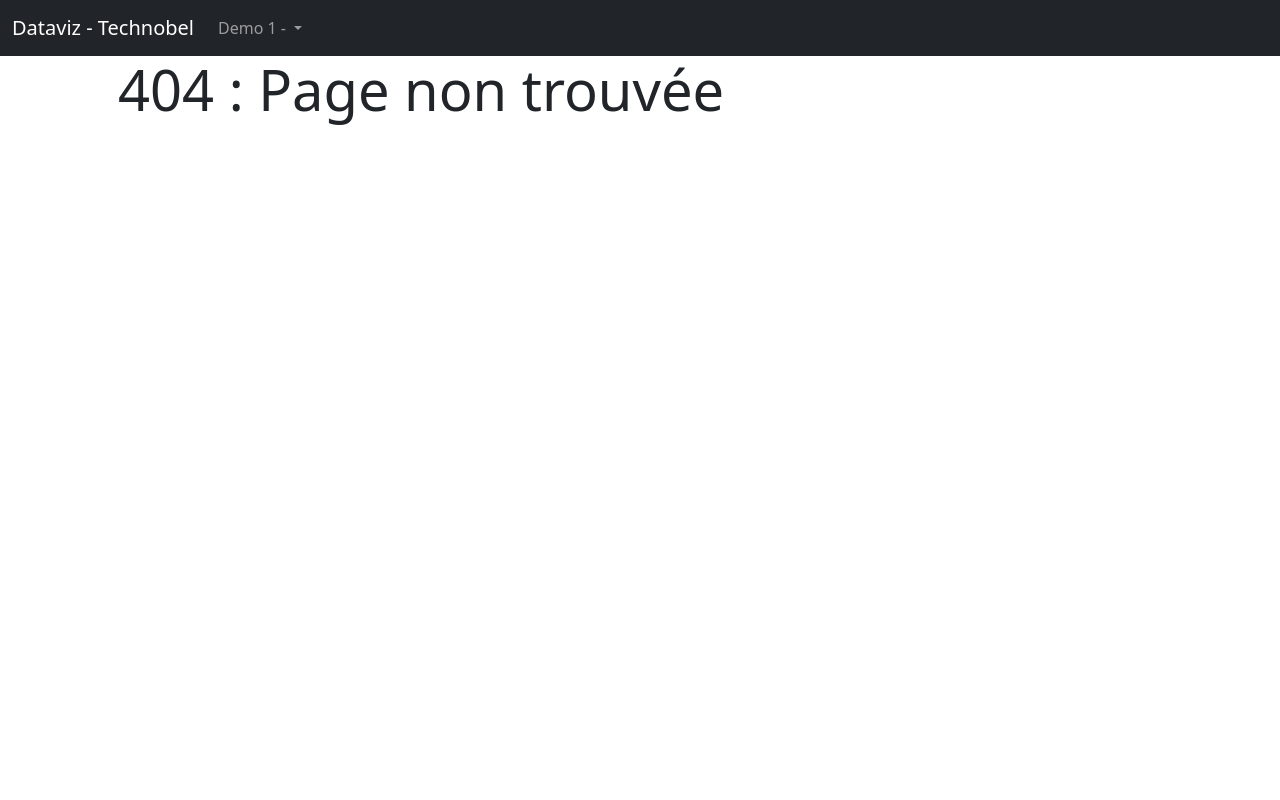
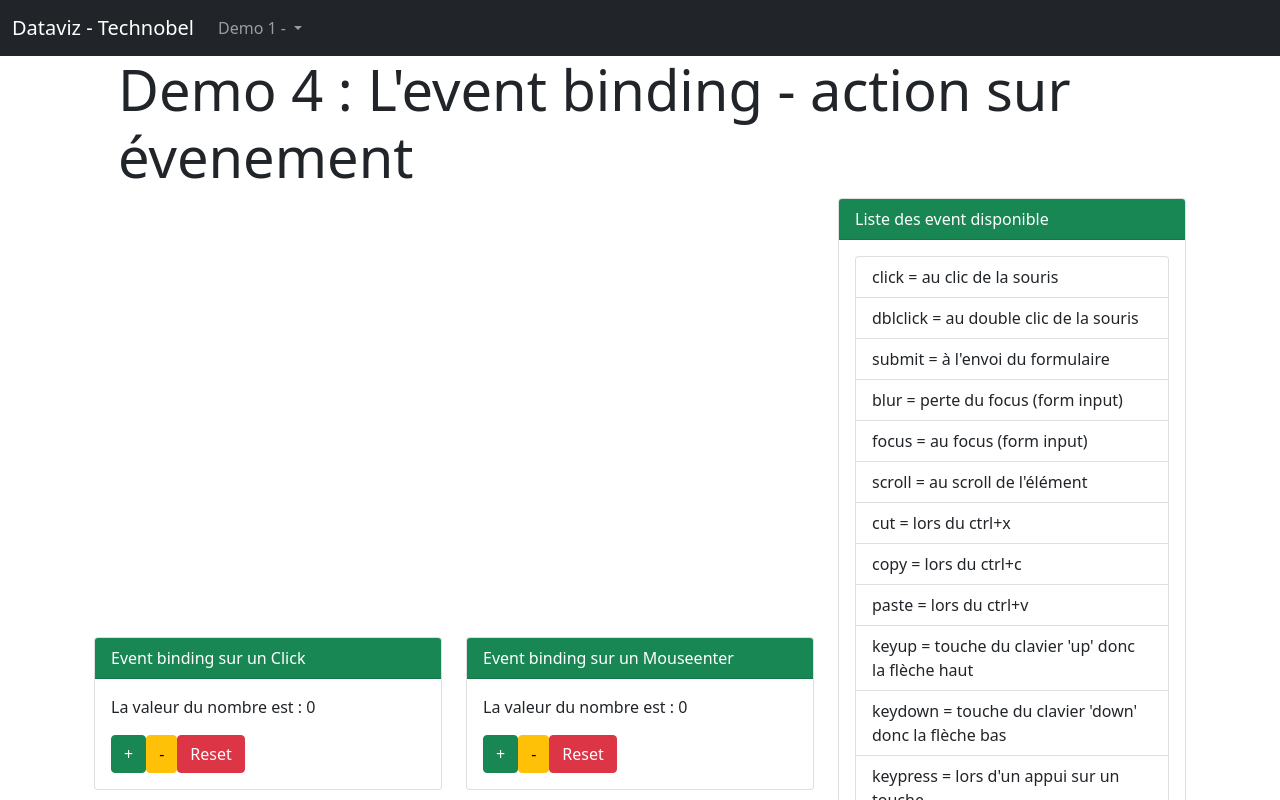
Before and after one commit to evengyl/DemoETU_Technobel_Dataviz, an Angular app: page /demo4 in a window 1280 px wide. Before the commit this address had no page. Shown: the top 800 px of the page. Built offline with nearby package versions, Linux system fonts and the light colour scheme.

Commit message:
add demo4 event binding

```diff
--- a/src/app/app-routing.module.ts
+++ b/src/app/app-routing.module.ts
@@ -3,6 +3,7 @@ import { RouterModule, Routes } from '@angular/router';
 import { Demo1Component } from './components/demo/demo1/demo1.component';
 import { Demo2Component } from './components/demo/demo2/demo2.component';
 import { Demo3Component } from './components/demo/demo3/demo3.component';
+import { Demo4Component } from './components/demo/demo4/demo4.component';
 import { ForOforComponent } from './components/shared/for-ofor/for-ofor.component';
 import { HomeComponent } from './components/shared/home/home.component';
 
@@ -11,6 +12,11 @@ const routes: Routes = [
   { path : "demo1", component : Demo1Component},
   { path : "demo2", component : Demo2Component},
   { path : "demo3", component : Demo3Component},
+  { path : "demo4", component : Demo4Component},
+
+
+
+
   { path : "**", component : ForOforComponent}
 ];
 
--- a/src/app/app.module.ts
+++ b/src/app/app.module.ts
@@ -11,6 +11,7 @@ import { Demo2Component } from './components/demo/demo2/demo2.component';
 import { Demo3Component } from './components/demo/demo3/demo3.component';
 import { ForOforComponent } from './components/shared/for-ofor/for-ofor.component';
 import { HomeComponent } from './components/shared/home/home.component';
+import { Demo4Component } from './components/demo/demo4/demo4.component';
 
 
 @NgModule({
@@ -22,6 +23,7 @@ import { HomeComponent } from './components/shared/home/home.component';
     Demo3Component,
     ForOforComponent,
     HomeComponent,
+    Demo4Component,
   ],
   imports: [
     BrowserModule,
--- /dev/null
+++ b/src/app/components/demo/demo4/demo4.component.html
@@ -0,0 +1,76 @@
+<div class="container-fluid">
+	<div class="row">
+		<div class="col">
+			<div class="jumbotron jumbotron-fluid">
+				<div class="container">
+					<h1 class="display-4">Demo 4 : L'event binding - action sur évenement</h1>
+				</div>
+			</div>
+		</div>
+	</div>
+</div>
+
+<div class="container-fluid">
+    <div class="row">
+
+        <div class="col align-self-center">
+            <div class="card">
+                <div class="card-header bg-success text-white">
+                    Event binding sur un Click
+                </div>
+                <div class="card-body">
+                    <p>La valeur du nombre est : {{nb1}}</p>
+                    <button (click)="add()" class="btn btn-success">+</button>
+                    <button (click)="rem()" class="btn btn-warning">-</button>
+                    <button (click)="res()" class="btn btn-danger">Reset</button>
+                </div>
+            </div>
+        </div>
+
+        <div class="col align-self-center">
+            <div class="card">
+                <div class="card-header bg-success text-white">
+                    Event binding sur un Mouseenter
+                </div>
+                <div class="card-body">
+                    <p>La valeur du nombre est : {{nb2}}</p>
+                    <button (mouseenter)="addParam(10)" class="btn btn-success">+</button>
+                    <button (mouseenter)="remParam(5)" class="btn btn-warning">-</button>
+                    <button (mouseenter)="resParam(0)" class="btn btn-danger">Reset</button>
+                </div>
+            </div>
+        </div>
+
+        <div class="col align-self-center">
+            <div class="card">
+                <div class="card-header bg-success text-white">
+                    Liste des event disponible
+                </div>
+                <div class="card-body">
+                    <ul class="list-group">
+                        <li class="list-group-item">click = au clic de la souris</li>
+                        <li class="list-group-item">dblclick = au double clic de la souris</li>
+                        <li class="list-group-item">submit = à l'envoi du formulaire</li>
+                        <li class="list-group-item">blur = perte du focus (form input)</li>
+                        <li class="list-group-item">focus = au focus (form input)</li>
+                        <li class="list-group-item">scroll = au scroll de l'élément</li>
+                        <li class="list-group-item">cut = lors du ctrl+x</li>
+                        <li class="list-group-item">copy = lors du ctrl+c</li>
+                        <li class="list-group-item">paste = lors du ctrl+v</li>
+                        <li class="list-group-item">keyup = touche du clavier 'up' donc la flèche haut</li>
+                        <li class="list-group-item">keydown = touche du clavier 'down' donc la flèche bas</li>
+                        <li class="list-group-item">keypress = lors d'un appui sur un touche</li>
+                        <li class="list-group-item">mouseup = quand on lache le bouton de la souris</li>
+                        <li class="list-group-item">mousedown = quand on appuye sur le bouton de la souris</li>
+                        <li class="list-group-item">mouseenter = lors de l'entrée de la souris dans un élément</li>
+                        <li class="list-group-item">drag = lors de la sélection de l'élément à déplacer</li>
+                        <li class="list-group-item">drop = lors du relachement de ce même élément</li>
+                        <li class="list-group-item">dragover = lors du déplacement de ce dernier (toute les 100ms)</li>
+                    </ul>
+                </div>
+            </div>
+        </div>
+
+
+    </div>
+</div>
--- /dev/null
+++ b/src/app/components/demo/demo4/demo4.component.ts
@@ -0,0 +1,50 @@
+import { Component, OnInit } from '@angular/core';
+
+@Component({
+  selector: 'app-demo4',
+  templateUrl: './demo4.component.html'
+})
+export class Demo4Component implements OnInit {
+
+  public nb1 : number = undefined
+  public nb2 : number = undefined
+
+  constructor() {
+    this.nb1 = 0
+    this.nb2 = 0
+  }
+
+
+  ngOnInit(): void {
+  }
+
+  /**
+   * De la doc !
+   */
+  add() : void{
+    this.nb1++
+  }
+
+  rem() : void{
+    this.nb1--
+  }
+
+  res() : void{
+    this.nb1 = 0
+  }
+
+  addParam(added : number) : void
+  {
+    this.nb2 += added
+  }
+
+  remParam(removed : number) : void
+  {
+    this.nb2 -= removed
+  }
+
+  resParam(reseter : number) : void
+  {
+    this.nb2 = reseter
+  }
+}
--- a/src/app/components/shared/navbar/navbar.component.html
+++ b/src/app/components/shared/navbar/navbar.component.html
@@ -1,6 +1,6 @@
 <nav class="navbar navbar-expand-lg navbar-dark bg-dark">
     <div class="container-fluid">
-      <a class="navbar-brand" href="#">Dataviz - Technobel</a>
+      <a class="navbar-brand" routerLink="">Dataviz - Technobel</a>
       <button class="navbar-toggler" type="button" data-bs-toggle="collapse" data-bs-target="#navbarNav" aria-controls="navbarNav" aria-expanded="false" aria-label="Toggle navigation">
         <span class="navbar-toggler-icon"></span>
       </button>
@@ -16,6 +16,8 @@
               <li><a class="dropdown-item" routerLink="demo2">Demo 2 - two way binding</a></li>
               <li><hr class="dropdown-divider"></li>
               <li><a class="dropdown-item" routerLink="demo3">Demo 3 - la page 404</a></li>
+              <li><hr class="dropdown-divider"></li>
+              <li><a class="dropdown-item" routerLink="demo4">Demo 4 - le event binding</a></li>
             </ul>
           </li>
         </ul>
```
